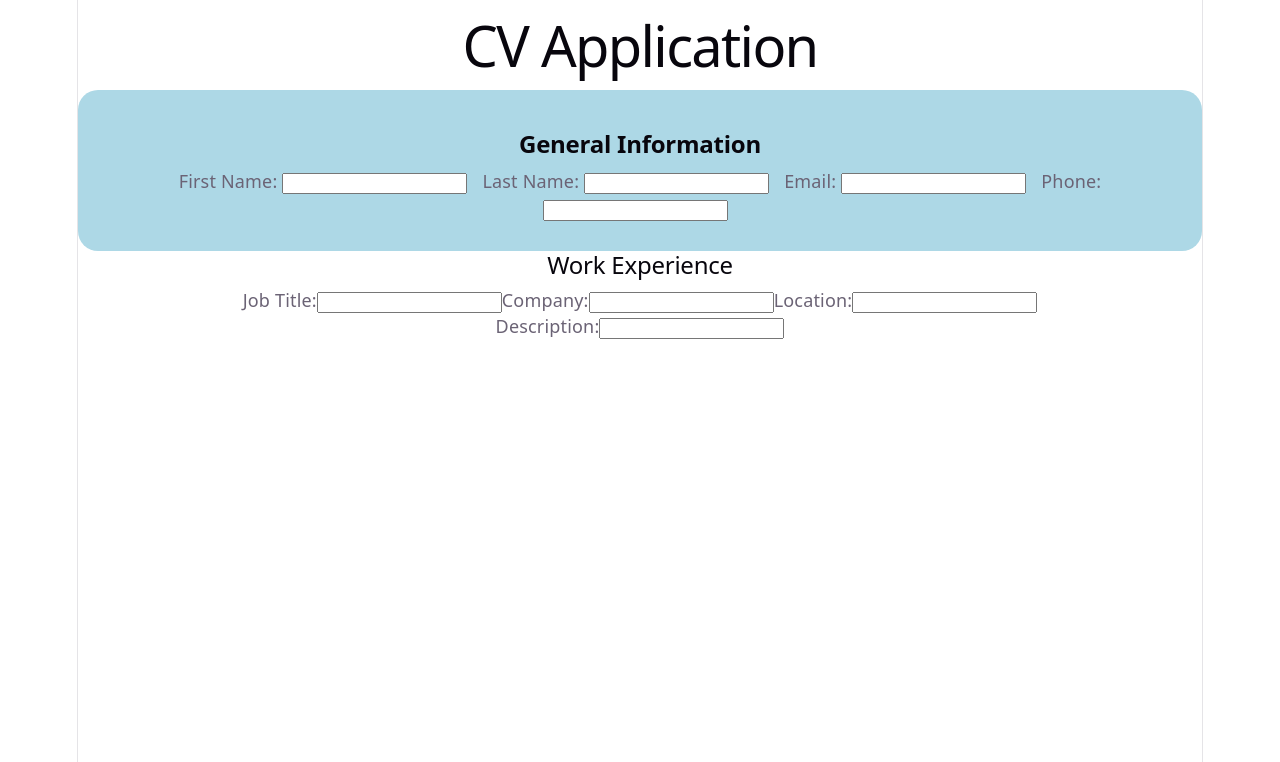
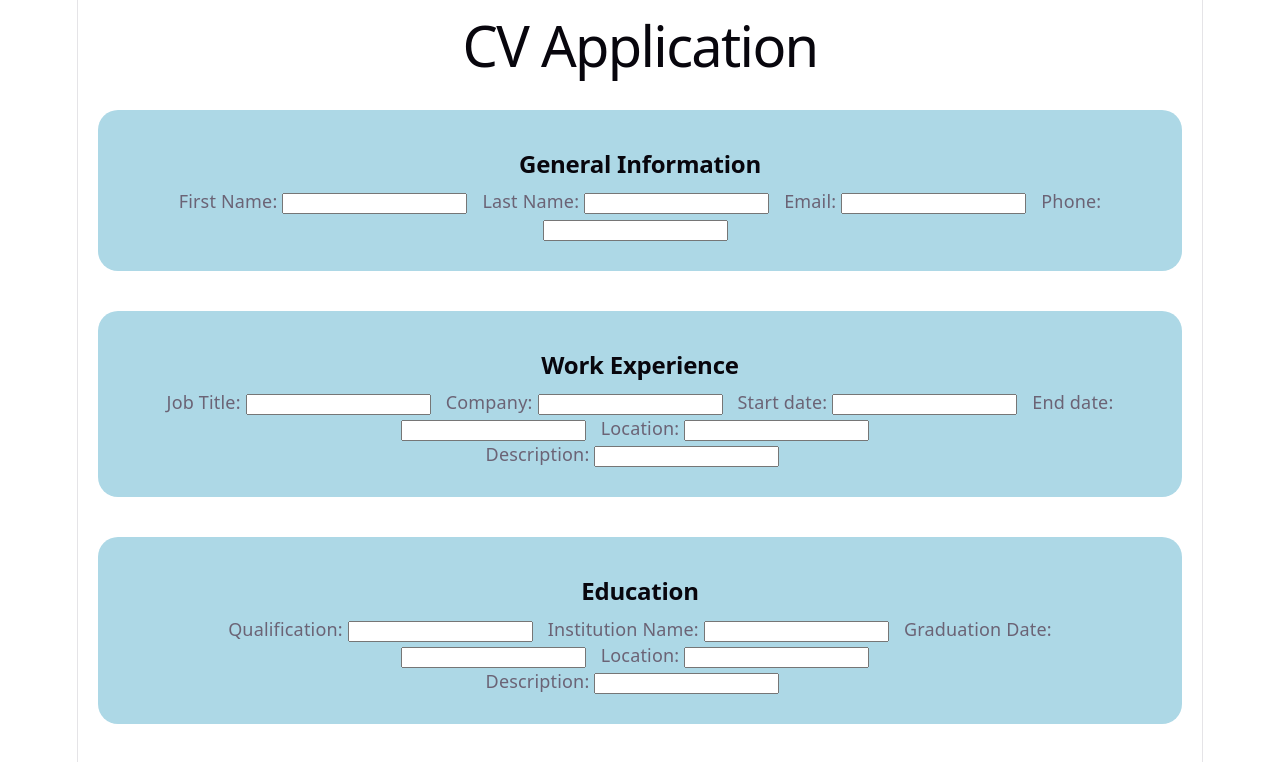
Before and after one commit to AleixMJ/TOP---Project-CV-Application, a React (Vite) app: page / in a window 1280 px wide. Shown: the top 762 px of the page. Built offline with nearby package versions, Linux system fonts and the light colour scheme.

Commit message:
feat: completed all the components input structure and added a little styling

```diff
--- a/src/App.jsx
+++ b/src/App.jsx
@@ -1,6 +1,7 @@
 import './App.css'
 import General from './components/General.jsx'
 import Work from './components/Work.jsx'
+import Education from './components/Education.jsx'
 
 function App() {
 
@@ -10,6 +11,7 @@ function App() {
       <h1>CV Application</h1>
       <General />
       <Work />
+      <Education />
     </>
   )
 }
--- a/src/components/Education.jsx
+++ b/src/components/Education.jsx
@@ -0,0 +1,69 @@
+import { useState } from 'react';
+import '../styles/Education.css';
+
+export default function Education() {
+    const [details, setDetails] = useState({
+        qualification: '', institution: '', description: '', location:'', graduation:'current'});
+
+    function handleChange(e) {
+        const { name, value} = e.target;
+        setDetails((prev) => ({...prev, [name]: value}))
+    }
+
+    return (
+        <div className="education-container">
+            <h2>Education</h2>
+            <div className='job-card'>
+                <div className='basic-info'>
+                    <label>
+                        Qualification:
+                        <input
+                        type="text"
+                        name="qualification"
+                        onChange={handleChange}
+                        value={details.value}
+                        />
+                    </label>
+                    <label>
+                        Institution Name:
+                        <input
+                        type="text"
+                        name="institution"
+                        onChange={handleChange}
+                        value={details.value}
+                        />
+                    </label>
+                    <label>
+                        Graduation Date:
+                        <input
+                        type="text"
+                        name="graduation"
+                        onChange={handleChange}
+                        value={details.value}
+                        />
+                    </label>
+                    <label>
+                        Location:
+                        <input
+                        type="text"
+                        name="location"
+                        onChange={handleChange}
+                        value={details.value}
+                        />
+                    </label>
+                </div>
+                    <label>
+                        Description:
+                        <input
+                        type="text"
+                        name="description"
+                        onChange={handleChange}
+                        value={details.value}
+                        />
+                    </label>
+            </div>
+
+
+        </div>
+    )
+}
--- a/src/components/Work.jsx
+++ b/src/components/Work.jsx
@@ -3,7 +3,7 @@ import '../styles/Work.css';
 
 export default function Work() {
     const [details, setDetails] = useState({
-        title: '', company: '', description: '', location:''});
+        title: '', company: '', description: '', location:'', start:'', end:'current'});
 
     function handleChange(e) {
         const { name, value} = e.target;
@@ -11,7 +11,7 @@ export default function Work() {
     }
 
     return (
-        <div className="container-work">
+        <div className="work-container">
             <h2>Work Experience</h2>
             <div className='job-card'>
                 <div className='basic-info'>
@@ -29,6 +29,24 @@ export default function Work() {
                         <input
                         type="text"
                         name="company"
+                        onChange={handleChange}
+                        value={details.value}
+                        />
+                    </label>
+                    <label>
+                        Start date:
+                        <input
+                        type="text"
+                        name="start"
+                        onChange={handleChange}
+                        value={details.value}
+                        />
+                    </label>
+                    <label>
+                        End date:
+                        <input
+                        type="text"
+                        name="start"
                         onChange={handleChange}
                         value={details.value}
                         />
--- a/src/styles/Education.css
+++ b/src/styles/Education.css
@@ -0,0 +1,16 @@
+.education-container {
+    background-color: lightblue;
+    padding: 30px;
+    border-radius: 20px;
+    margin: 20px;
+
+}
+
+.education-container h2 {
+    margin: 10px;
+    font-weight: bold;
+}
+
+.education-container input {
+    margin: 0 15px 0 5px;
+}
--- a/src/styles/General.css
+++ b/src/styles/General.css
@@ -2,6 +2,7 @@
     background-color: lightblue;
     padding: 30px;
     border-radius: 20px;
+    margin: 20px;
 
 }
 
--- a/src/styles/Work.css
+++ b/src/styles/Work.css
@@ -0,0 +1,16 @@
+.work-container {
+    background-color: lightblue;
+    padding: 30px;
+    border-radius: 20px;
+    margin: 20px;
+
+}
+
+.work-container h2 {
+    margin: 10px;
+    font-weight: bold;
+}
+
+.work-container input {
+    margin: 0 15px 0 5px;
+}
```
